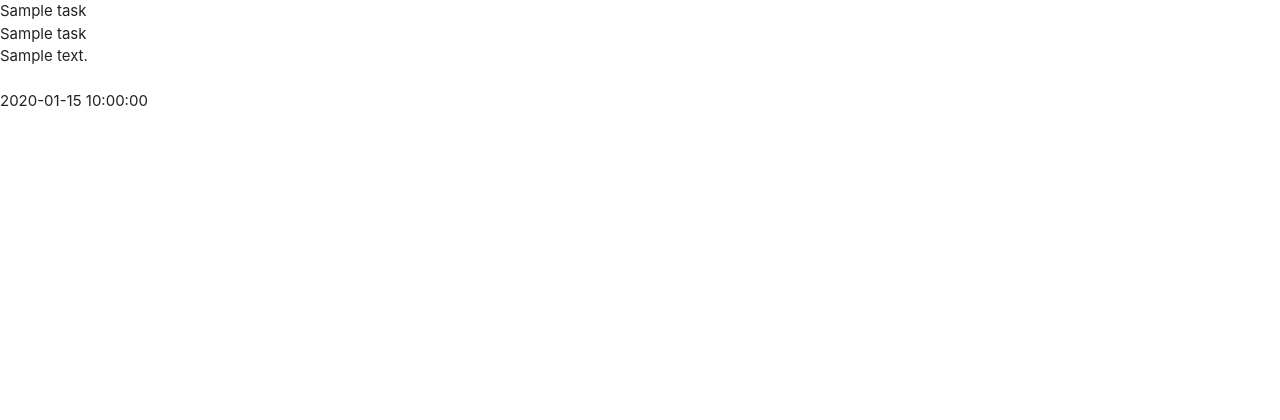
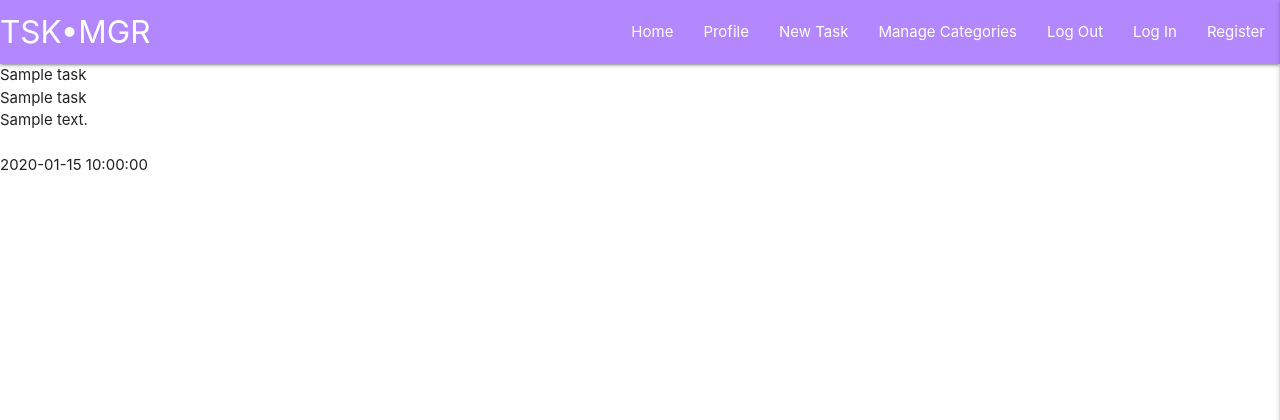
Before and after one commit to mariogusman/task-manager, a Flask app: page / in a window 1280 px wide. Shown: the top 420 px of the page. Run offline with Flask 2, Linux system fonts and the light colour scheme; a database or web service that is not in the repository returns one stand-in record (values such as "Sample title"); some libraries are stand-ins or nearby versions.

Commit message:
Add Materialize Navbar and Mobile Sidenav

```diff
--- a/static/css/style.css
+++ b/static/css/style.css
@@ -0,0 +1,3 @@
+.text-shadow {
+    text-shadow: 2px 2px 2px rgba(0,0,0,0.5);
+}
--- a/static/js/script.js
+++ b/static/js/script.js
@@ -0,0 +1,3 @@
+$(document).ready(function () {
+    $(".sidenav").sidenav({ edge: "right" });
+});
--- a/templates/base.html
+++ b/templates/base.html
@@ -24,18 +24,49 @@
 </head>
 
 <body>
+    <header>
+        <!-- Top Navbar -->
+        <nav class="nav-extended deep-purple accent-1">
+            <div class="nav-wrapper">
+                <a href="#!" class="brand-logo">TSK•MGR</a>
+                <a href="#" data-target="mobile-demo" class="sidenav-trigger right"><i class="fas fa-bars"></i></a>
+                <ul class="right hide-on-med-and-down">
+                    <li><a href="{{ url_for('get_tasks', filename='') }}">Home</a></li>
+                    <li><a href="#">Profile</a></li>
+                    <li><a href="#">New Task</a></li>
+                    <li><a href="#">Manage Categories</a></li>
+                    <li><a href="#">Log Out</a></li>
+                    <li><a href="#">Log In</a></li>
+                    <li><a href="#">Register</a></li>
+                </ul>
+            </div>
+        </nav>
+        <!-- Mobile navbar button -->
+        <ul class="sidenav" id="mobile-demo">
+            <li>
+                <h4 class="center-align deep-purple-text text-darken-4">TSK•MGR</h4>
+            </li>
+            <li><a href="{{ url_for('get_tasks', filename='') }}">Home</a></li>
+            <li><a href="#">Profile</a></li>
+            <li><a href="#">New Task</a></li>
+            <li><a href="#">Manage Categories</a></li>
+            <li><a href="#">Log Out</a></li>
+            <li><a href="#">Log In</a></li>
+            <li><a href="#">Register</a></li>
+        </ul>
+    </header>
 
     {% block content %}
 
     {% endblock %}
 
-    <!-- My JS File -->
-    <script src="{{ url_for('static', filename='js/script.js') }}"></script>
     <!-- JQuery Import -->
     <script src="https://code.jquery.com/jquery-3.6.0.min.js"
         integrity="sha256-/xUj+3OJU5yExlq6GSYGSHk7tPXikynS7ogEvDej/m4=" crossorigin="anonymous"></script>
     <!-- Compiled and minified JavaScript -->
     <script src="https://cdnjs.cloudflare.com/ajax/libs/materialize/1.0.0/js/materialize.min.js"></script>
+    <!-- My JS file -->
+    <script src="{{ url_for('static', filename='js/script.js') }}"></script>
     {% block scripts %}
 
     {% endblock scripts %}
```
